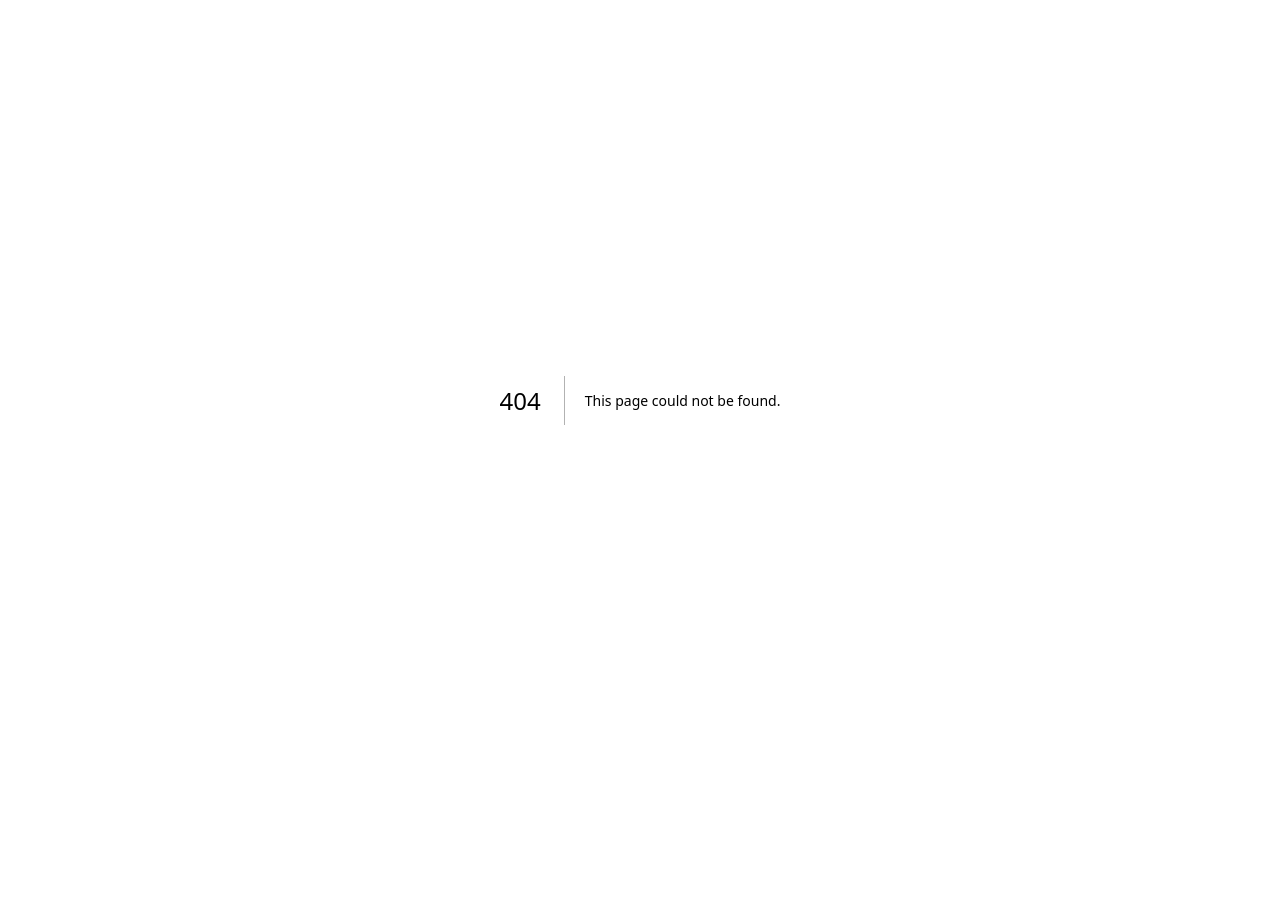
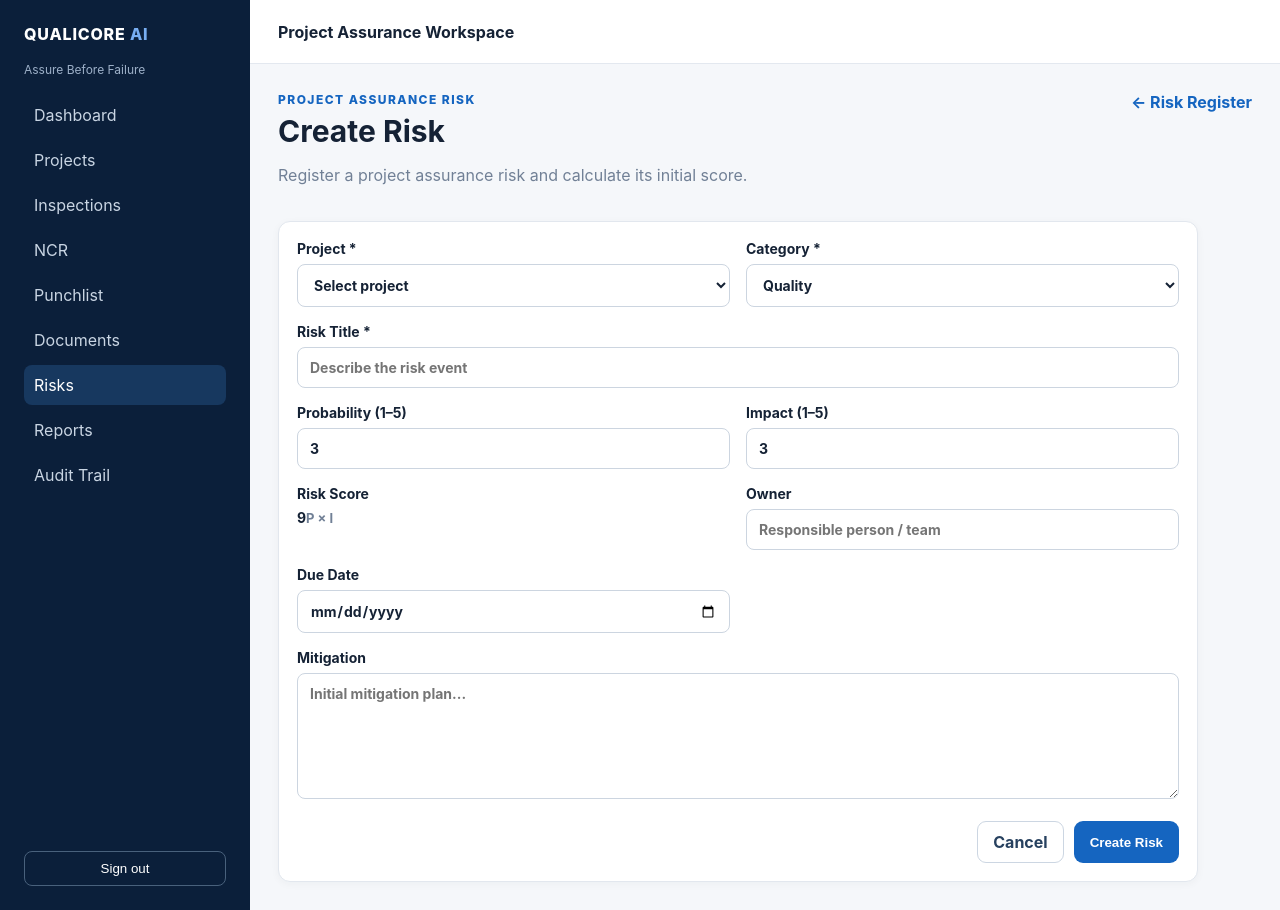
Before and after one commit to EkoSuryaHadi/QualiCore_AI, a Next.js app in the folder frontend/: page /risks/new in a window 1280 px wide. Before the commit this address had no page. Before the commit the page ends 800 px from the top, so only its background shows below. Built offline with nearby package versions, Linux system fonts and the light colour scheme; no server answers; sample sign-in values are in the browser's storage.

Commit message:
feat: add create risk page

```diff
--- /dev/null
+++ b/frontend/src/app/risks/new/page.tsx
@@ -0,0 +1,32 @@
+"use client";
+
+import Link from "next/link";
+import { FormEvent, useEffect, useState } from "react";
+import { useRouter } from "next/navigation";
+import AuthGuard from "@/components/AuthGuard";
+import Shell from "@/components/Shell";
+import { api } from "@/lib/api";
+
+type Project={id:string;code:string;name:string};type Risk={id:string};
+
+export default function NewRiskPage(){
+ const router=useRouter();const [projects,setProjects]=useState<Project[]>([]);const [saving,setSaving]=useState(false);const [error,setError]=useState("");const [form,setForm]=useState({project_id:"",title:"",category:"Quality",probability:3,impact:3,mitigation:"",owner_name:"",due_date:""});
+ useEffect(()=>{const q=new URLSearchParams(window.location.search);const p=q.get("project_id")||"";setForm(f=>({...f,project_id:p}));api<Project[]>("/projects").then(setProjects).catch(()=>{})},[]);
+ function setField(name:string,value:string|number){setForm(f=>({...f,[name]:value}))}
+ async function submit(e:FormEvent){e.preventDefault();setSaving(true);setError("");try{const created=await api<Risk>("/risks",{method:"POST",body:JSON.stringify({...form,probability:Number(form.probability),impact:Number(form.impact),mitigation:form.mitigation||null,owner_name:form.owner_name||null,due_date:form.due_date||null})});router.push(`/risks/${created.id}`)}catch(e){setError(e instanceof Error?e.message:"Failed to create risk")}finally{setSaving(false)}}
+ const score=Number(form.probability)*Number(form.impact);
+ return <AuthGuard><Shell>
+  <div className="page-head"><div><p className="eyebrow">Project Assurance Risk</p><h1>Create Risk</h1><p className="muted">Register a project assurance risk and calculate its initial score.</p></div><Link className="text-link" href={`/risks${form.project_id?`?project_id=${encodeURIComponent(form.project_id)}`:""}`}>← Risk Register</Link></div>
+  <form className="card form-card" onSubmit={submit}>{error?<div className="error">{error}</div>:null}<div className="form-grid">
+   <label><span>Project *</span><select required value={form.project_id} onChange={e=>setField("project_id",e.target.value)}><option value="">Select project</option>{projects.map(p=><option key={p.id} value={p.id}>{p.code} — {p.name}</option>)}</select></label>
+   <label><span>Category *</span><select value={form.category} onChange={e=>setField("category",e.target.value)}><option>Quality</option><option>Technical</option><option>Schedule</option><option>Vendor</option><option>Construction</option><option>HSE</option><option>Commercial</option><option>Interface</option><option>Other</option></select></label>
+   <label className="full-field"><span>Risk Title *</span><input required value={form.title} onChange={e=>setField("title",e.target.value)} placeholder="Describe the risk event"/></label>
+   <label><span>Probability (1–5)</span><input type="number" min="1" max="5" value={form.probability} onChange={e=>setField("probability",Number(e.target.value))}/></label>
+   <label><span>Impact (1–5)</span><input type="number" min="1" max="5" value={form.impact} onChange={e=>setField("impact",Number(e.target.value))}/></label>
+   <label><span>Risk Score</span><div className="score-preview"><span className={`risk-score risk-score-${score>=15?"high":score>=8?"medium":"low"}`}>{score}</span><span className="muted small">P × I</span></div></label>
+   <label><span>Owner</span><input value={form.owner_name} onChange={e=>setField("owner_name",e.target.value)} placeholder="Responsible person / team"/></label>
+   <label><span>Due Date</span><input type="date" value={form.due_date} onChange={e=>setField("due_date",e.target.value)}/></label>
+   <label className="full-field"><span>Mitigation</span><textarea rows={6} value={form.mitigation} onChange={e=>setField("mitigation",e.target.value)} placeholder="Initial mitigation plan..."/></label>
+  </div><div className="form-actions"><Link className="secondary-btn" href="/risks">Cancel</Link><button className="btn-action" disabled={saving}>{saving?"Creating...":"Create Risk"}</button></div></form>
+ </Shell></AuthGuard>
+}
```
